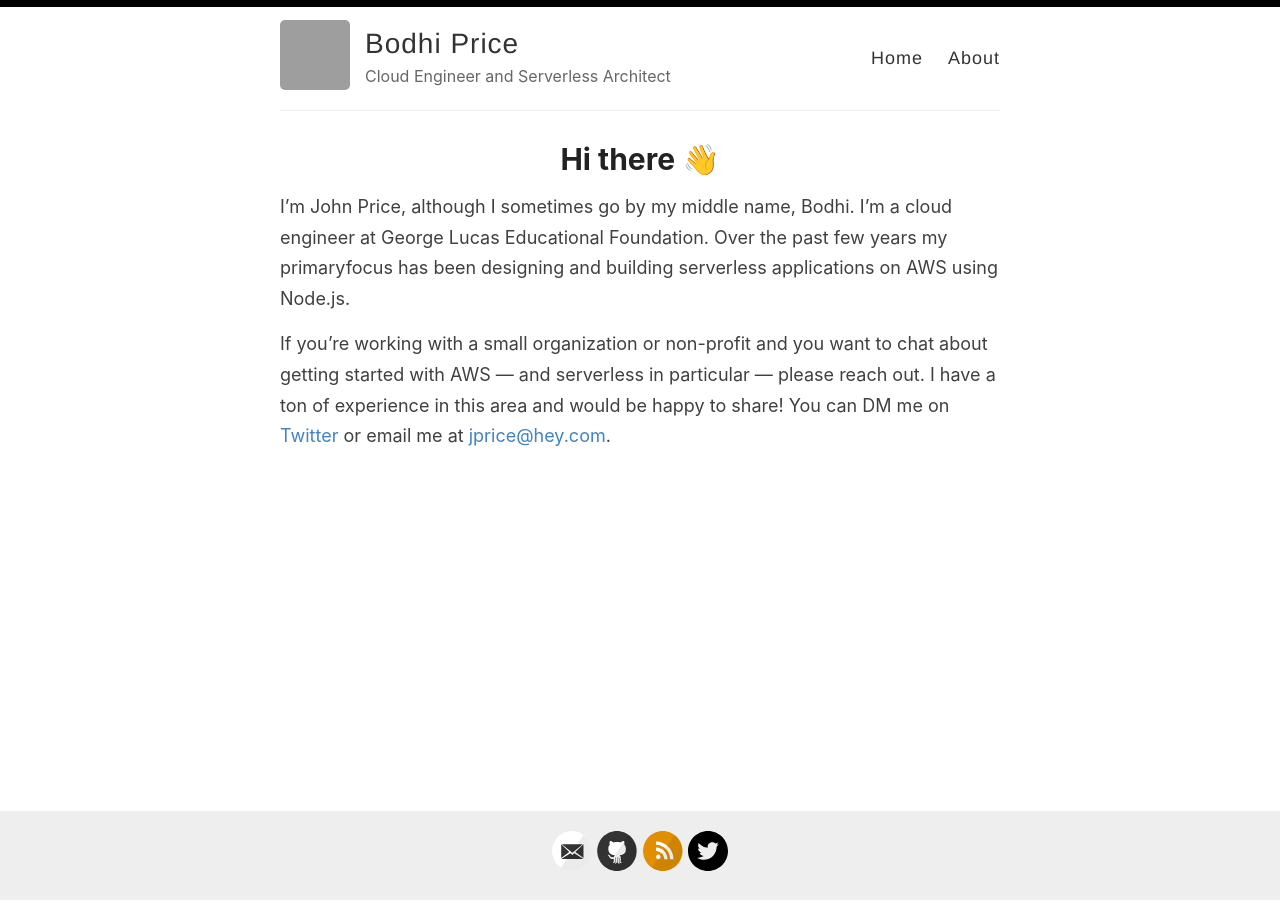
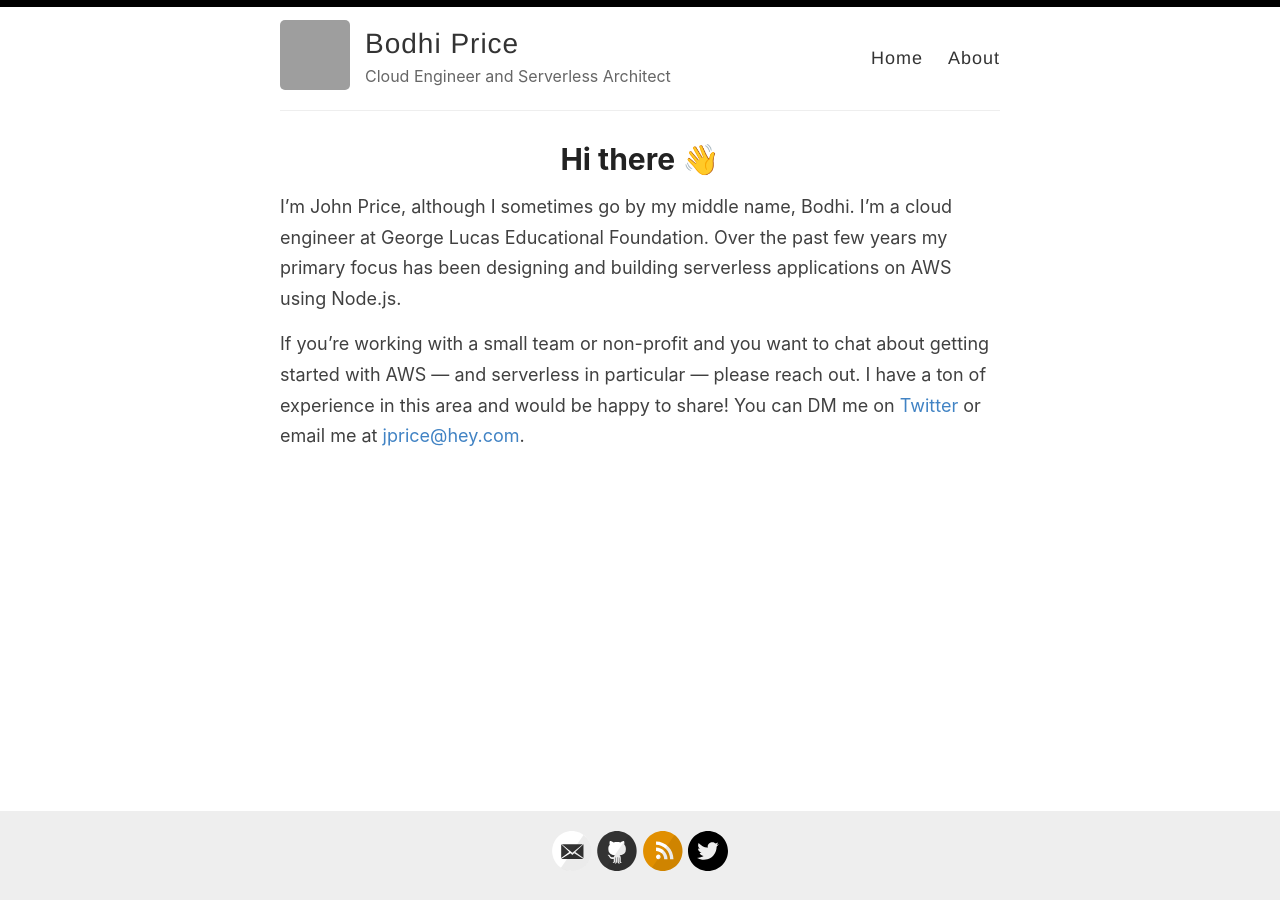
Before and after one commit to bodhiprice/bodhiprice.github.io, a Jekyll site: the page built from _pages/about.md, in a window 1280 px wide. Built offline with Jekyll 4.4.1, drawn with Linux system fonts in a browser that asks for light colours; grey boxes are pictures that could not be loaded.

Commit message:
Update about.md

```diff
--- a/_pages/about.md
+++ b/_pages/about.md
@@ -4,6 +4,6 @@ title: Hi there 👋
 permalink: /about/
 ---
 
-I'm John Price, although I sometimes go by my middle name, Bodhi. I’m a cloud engineer at George Lucas Educational Foundation. Over the past few years my primaryfocus has been designing and building serverless applications on AWS using Node.js.
+I'm John Price, although I sometimes go by my middle name, Bodhi. I’m a cloud engineer at George Lucas Educational Foundation. Over the past few years my primary focus has been designing and building serverless applications on AWS using Node.js.
 
-If you're working with a small organization or non-profit and you want to chat about getting started with AWS — and serverless in particular — please reach out. I have a ton of experience in this area and would be happy to share! You can DM me on [Twitter](https://twitter.com/bodhiprice) or email me at [jprice@hey.com](mailto:jprice@hey.com).
+If you're working with a small team or non-profit and you want to chat about getting started with AWS — and serverless in particular — please reach out. I have a ton of experience in this area and would be happy to share! You can DM me on [Twitter](https://twitter.com/bodhiprice) or email me at [jprice@hey.com](mailto:jprice@hey.com).
```
